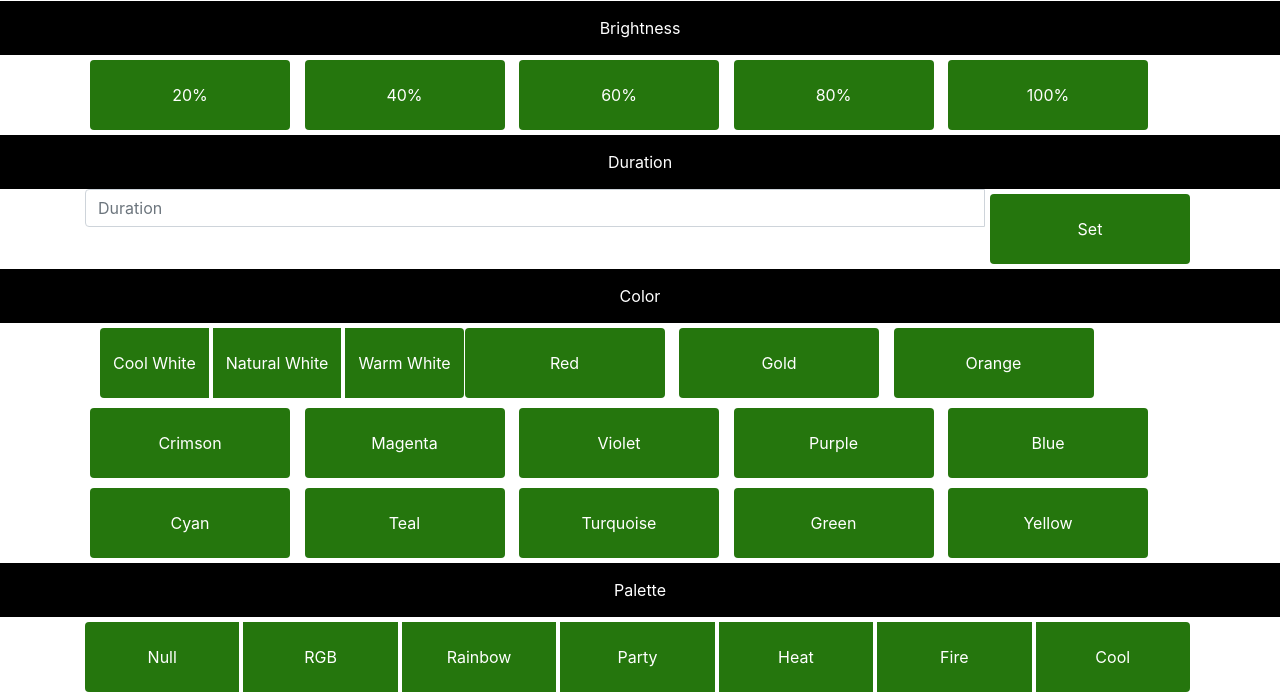
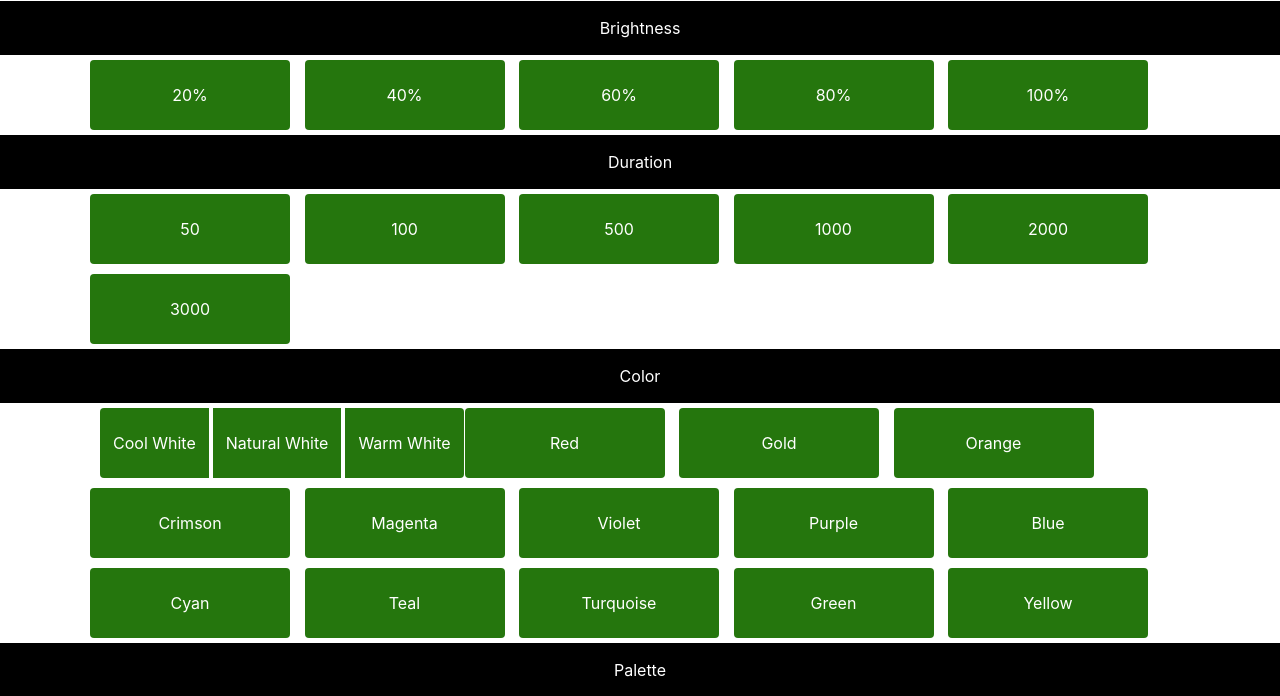
Before and after one commit to teamLEDJ/LEDJserver, a Flask app: page / in a window 1280 px wide. Shown: the part 533-1229 px from the top of the page. Run offline with Flask 2, Linux system fonts and the light colour scheme; parts of the project's set-up code (start-up, migrations or seed data) failed here and were passed over; some libraries are stand-ins or nearby versions.

Commit message:
html修正

```diff
--- a/templates/main.html
+++ b/templates/main.html
@@ -62,12 +62,20 @@
     <div class="panel-heading">Duration</div>
     <form action="/duration/" method="post">
         <div class="container">
+            <!--
             <div class="input-group">
                 <input type="text" name="duration" class="form-control" placeholder="Duration">
                 <span class="input-group-btn">
                     <button class="btn btn-default" type="submit">Set</button>
                 </span>
             </div>
+            -->
+            <button class="btn btn-default" name="50" type="submit">50</button>
+            <button class="btn btn-default" name="100" type="submit">100</button>
+            <button class="btn btn-default" name="500" type="submit">500</button>
+            <button class="btn btn-default" name="1000" type="submit">1000</button>
+            <button class="btn btn-default" name="2000" type="submit">2000</button>
+            <button class="btn btn-default" name="3000" type="submit">3000</button>
         </div>
     </form>
 
```
